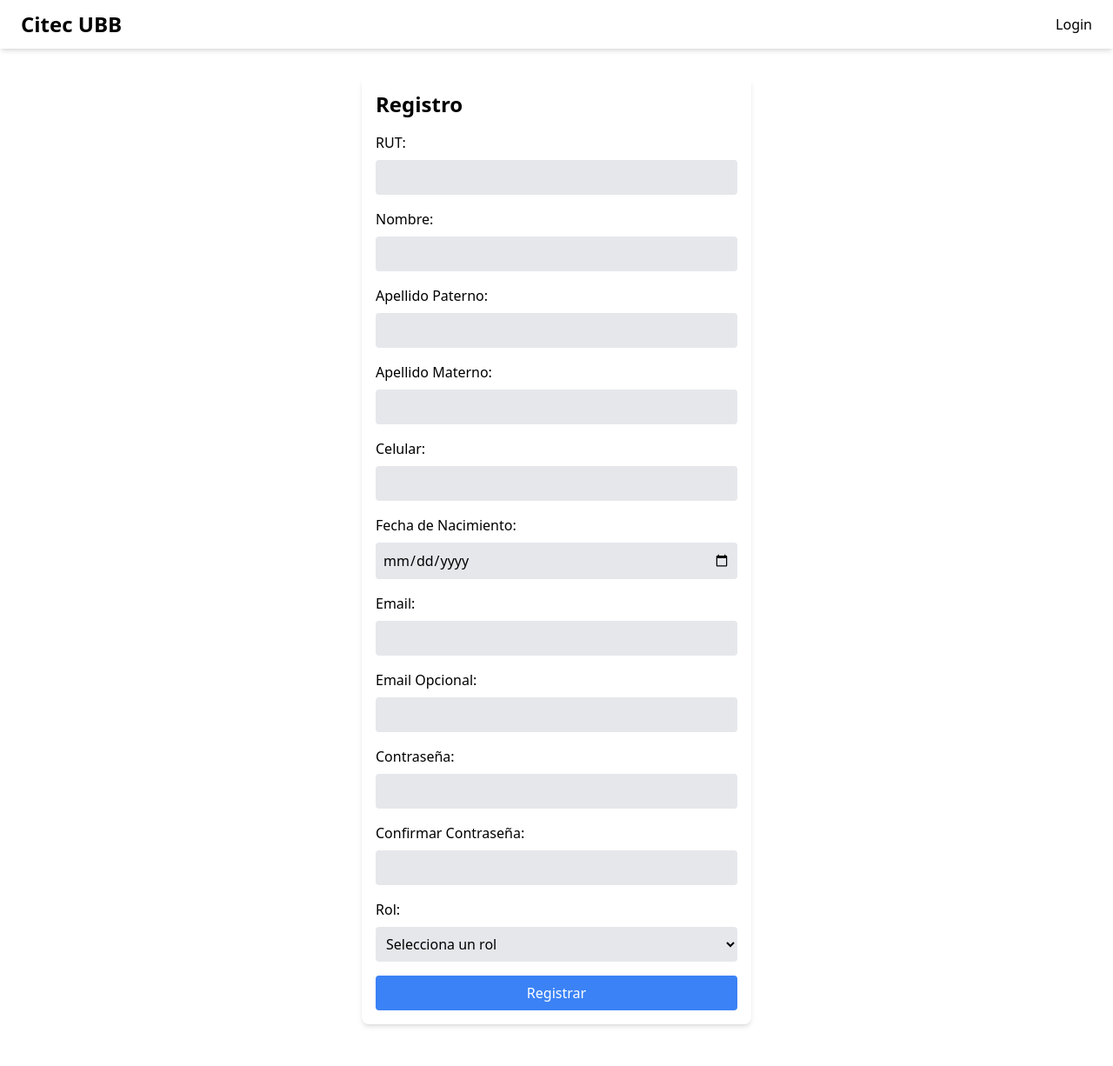
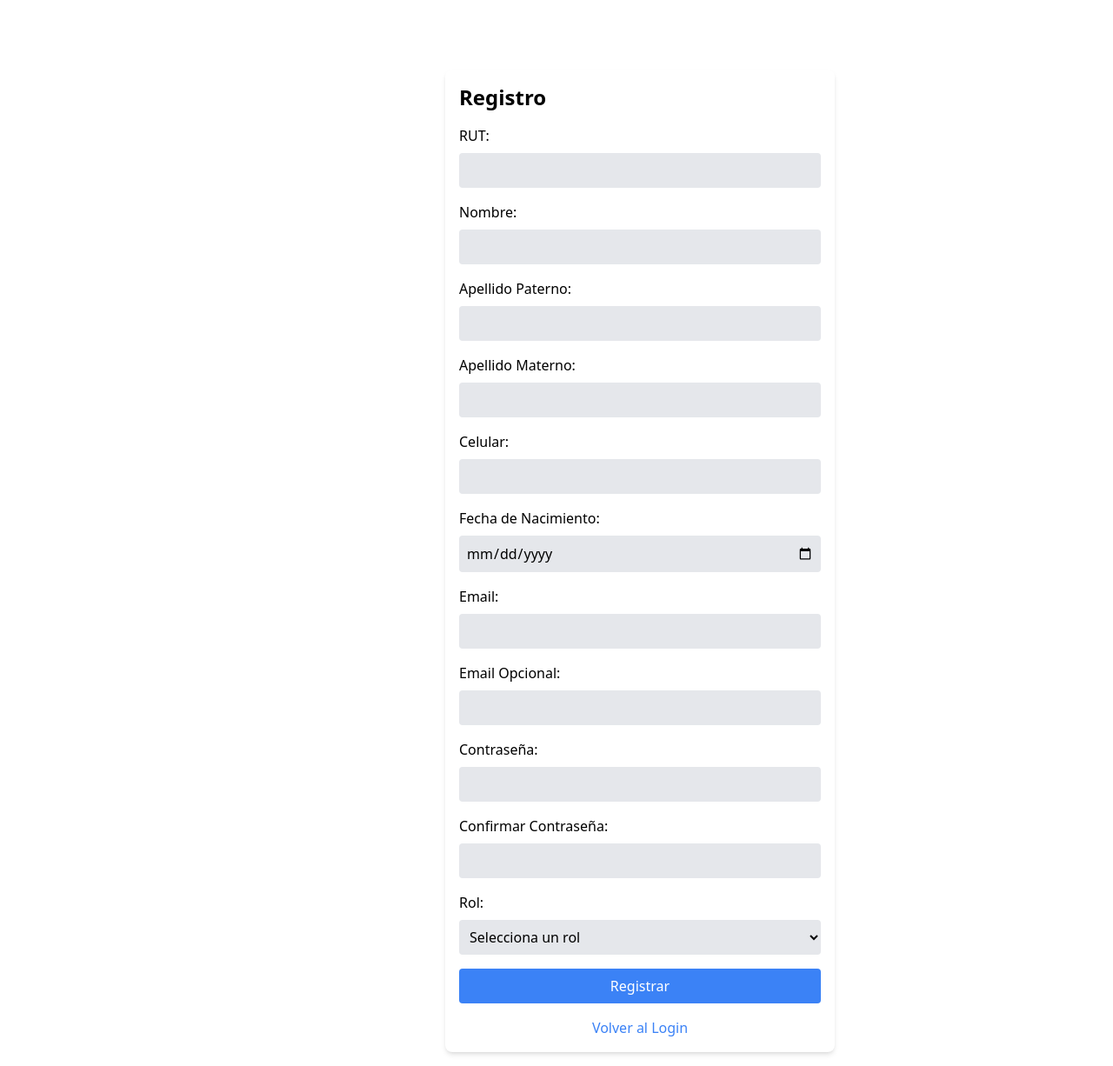
Before and after one commit to manu22sg/PracticaLogin, a React (Vite) app in the folder Frontend/client/: page /register in a window 1280 px wide. Shown: the whole page at 87% size. Built offline with nearby package versions, Linux system fonts and the light colour scheme.

Commit message:
actualizacion navbar en registro

```diff
--- a/Frontend/client/src/App.css
+++ b/Frontend/client/src/App.css
@@ -1,3 +1,4 @@
+
 .admin-dashboard nav {
   background: #ffffff; /* Cambiado a blanco */
 }
@@ -30,3 +31,12 @@
 .user-table th {
   background-color: #ffffff; /* Cambiado a blanco */
 }
+
+.sidebar {
+  width: 250px;
+  transition: transform 0.3s ease;
+}
+
+.sidebar-hidden {
+  transform: translateX(-100%);
+}
--- a/Frontend/client/src/App.jsx
+++ b/Frontend/client/src/App.jsx
@@ -1,4 +1,4 @@
-import React, { useContext } from "react";
+import React, { useContext, useState, useEffect } from "react";
 import {
   BrowserRouter as Router,
   Route,
@@ -9,7 +9,6 @@ import {
 
 import CreateCompanyForm from "./components/CreateCompanyForm";
 import ViewCompanies from "./components/ViewCompanies";
-
 import { AuthProvider, AuthContext } from "./context/Contexto";
 import RegisterForm from "./components/RegisterForm";
 import LoginForm from "./components/LoginForm";
@@ -21,23 +20,46 @@ import EditUserForm from "./components/EditUserForm";
 import CreateUserForm from "./components/CreateUserForm";
 import ViewUsers from "./components/ViewUsers";
 import Navbar from "./components/navBar";
+import Sidebar from "./components/SideBar"; // Importa tu Sidebar
 import CompanyList from "./components/CompanyList";
 import "./App.css";
 
 const AppContent = () => {
   const location = useLocation();
   const { user, loading } = useContext(AuthContext);
-  const isLoginPage = location.pathname === "/login";
+  const [isSidebarVisible, setSidebarVisible] = useState(
+    JSON.parse(localStorage.getItem("isSidebarVisible")) ?? true
+  );
+  const isLoginPage =
+    location.pathname === "/login" || location.pathname === "/register";
+
+  useEffect(() => {
+    localStorage.setItem("isSidebarVisible", JSON.stringify(isSidebarVisible));
+  }, [isSidebarVisible]);
 
   if (loading) {
     return <div className="text-white">Cargando...</div>; // Mostrar un mensaje de carga mientras se verifica la autenticación
   }
 
+  const toggleSidebar = () => {
+    setSidebarVisible(!isSidebarVisible);
+  };
+
   return (
-    <div className="bg-white text-black">
-      {!isLoginPage && <Navbar />}
-      <div className="container mx-auto py-4 flex">
-        <div className="flex-1 p-4">
+    <div className="bg-white text-black flex">
+      {!isLoginPage && isSidebarVisible && <Sidebar />}
+      <div
+        className={`flex-grow flex flex-col ${
+          isSidebarVisible ? "ml-48" : "ml-0"
+        } mt-16`}
+      >
+        {!isLoginPage && (
+          <Navbar
+            toggleSidebar={toggleSidebar}
+            isSidebarVisible={isSidebarVisible}
+          />
+        )}
+        <div className="container mx-auto py-4">
           <Routes>
             <Route path="/register" element={<RegisterForm />} />
             <Route path="/login" element={<LoginForm />} />
@@ -56,7 +78,7 @@ const AppContent = () => {
                     <UserList />
                   </PrivateRoute>
                 }
-              ></Route>
+              />
             </Route>
             <Route
               path="/account"
@@ -122,7 +144,6 @@ const AppContent = () => {
                 </PrivateRoute>
               }
             />
-            <Route path="*" element={<Navigate to="/login" />} />
           </Routes>
         </div>
       </div>
@@ -130,14 +151,14 @@ const AppContent = () => {
   );
 };
 
-function App() {
+const App = () => {
   return (
-    <AuthProvider>
-      <Router>
+    <Router>
+      <AuthProvider>
         <AppContent />
-      </Router>
-    </AuthProvider>
+      </AuthProvider>
+    </Router>
   );
-}
+};
 
 export default App;
--- a/Frontend/client/src/components/AdminDashboard.jsx
+++ b/Frontend/client/src/components/AdminDashboard.jsx
@@ -5,7 +5,6 @@ import { Outlet } from "react-router-dom";
 const AdminDashboard = () => {
   return (
     <div className="flex h-screen bg-white text-black">
-      <Sidebar />
       <div className="flex-1 p-6">
         <h2 className="text-3xl font-bold mb-6">CITEC</h2>
         <div className="bg-gray-200 p-4 rounded-lg shadow-md">
--- a/Frontend/client/src/components/CreateUserForm.jsx
+++ b/Frontend/client/src/components/CreateUserForm.jsx
@@ -100,7 +100,7 @@ const CreateUserForm = () => {
   };
 
   return (
-    <div className="p-4 bg-white text-black rounded-lg shadow-md max-w-md mx-auto">
+    <div className=" create-user-form p-4 bg-white text-black rounded-lg shadow-md max-w-md mx-auto">
       <h2 className="text-2xl font-bold mb-4">Crear Usuario</h2>
       <form onSubmit={handleSubmit}>
         <div className="mb-4">
--- a/Frontend/client/src/components/RegisterForm.jsx
+++ b/Frontend/client/src/components/RegisterForm.jsx
@@ -202,6 +202,14 @@ const RegisterForm = () => {
           Registrar
         </button>
       </form>
+      <div className="mt-4 text-center">
+        <button
+          onClick={() => navigate("/login")}
+          className="text-blue-500 hover:text-blue-700"
+        >
+          Volver al Login
+        </button>
+      </div>
     </div>
   );
 };
--- a/Frontend/client/src/components/SideBar.jsx
+++ b/Frontend/client/src/components/SideBar.jsx
@@ -20,7 +20,7 @@ const Sidebar = () => {
   }
 
   return (
-    <div className="bg-white text-black w-64 min-h-screen p-4">
+    <div className="sidebar bg-white text-black w-48 h-screen fixed top-16 left-0 overflow-y-auto p-4">
       <h3 className="text-xl font-bold mb-4">Menú</h3>
       <ul>
         <li className="mb-2">
--- a/Frontend/client/src/components/navBar.jsx
+++ b/Frontend/client/src/components/navBar.jsx
@@ -2,7 +2,7 @@ import React, { useContext, useEffect } from "react";
 import { Link, useNavigate, useLocation } from "react-router-dom";
 import { AuthContext } from "../context/Contexto"; // Importa el contexto
 
-const Navbar = () => {
+const Navbar = ({ toggleSidebar, isSidebarVisible }) => {
   const navigate = useNavigate();
   const location = useLocation();
   const { user, logout } = useContext(AuthContext);
@@ -17,18 +17,21 @@ const Navbar = () => {
   };
 
   return (
-    <nav className="bg-white text-black flex justify-between items-center px-6 py-3 shadow-md">
+    <nav className="navbar bg-white text-black flex justify-between items-center px-6 py-3 shadow-md fixed top-0 left-0 w-full z-10">
       <div className="flex items-center space-x-4">
+        <button onClick={toggleSidebar} className="p-2 bg-blue-500 text-white">
+          {isSidebarVisible ? "Ocultar Sidebar" : "Mostrar Sidebar"}
+        </button>
         <Link to="/dashboard" className="text-2xl font-bold">
           Citec UBB
         </Link>
-        {user && <></>}
       </div>
       <div className="flex items-center space-x-4">
         {user ? (
           <>
             <Link to="/account" className="hover:text-gray-700">
-              Mi Cuenta
+              {user.name} {user.apellido_paterno} {user.apellido_materno}
+              <br />({user.role})
             </Link>
             <button
               onClick={handleLogout}
--- a/Frontend/client/src/index.css
+++ b/Frontend/client/src/index.css
@@ -46,3 +46,11 @@
 .register-form button:hover {
   background-color: #0056b3;
 }
+.sidebar {
+  width: 200px;
+  transition: transform 0.3s ease;
+}
+.main-content {
+  margin-left: 200px; /* Debe coincidir con el ancho de la sidebar */
+  padding: 20px;
+}
```
Also changed, not shown: Frontend/client/src/components/UserDetailModal.jsx (added).
